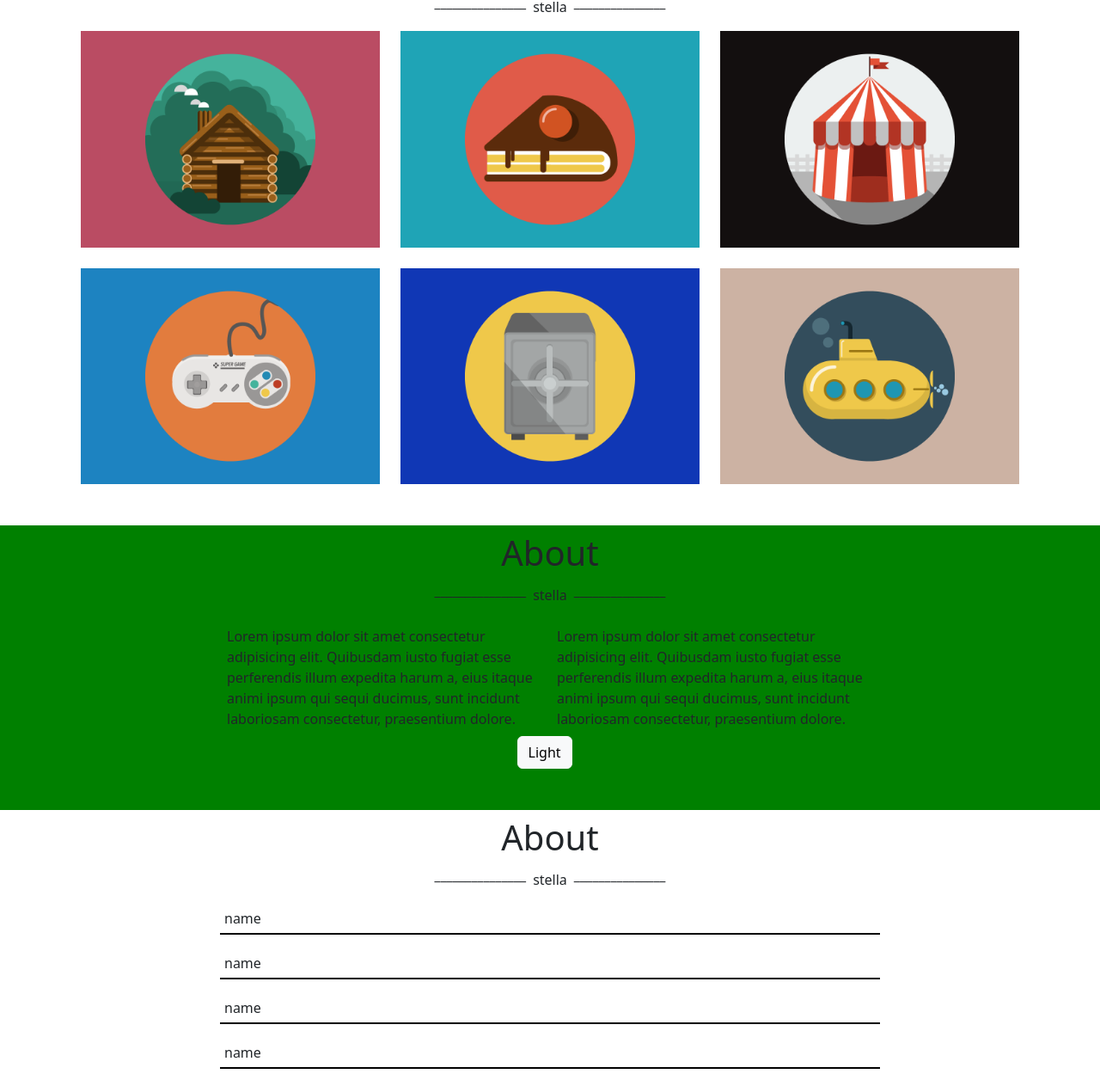
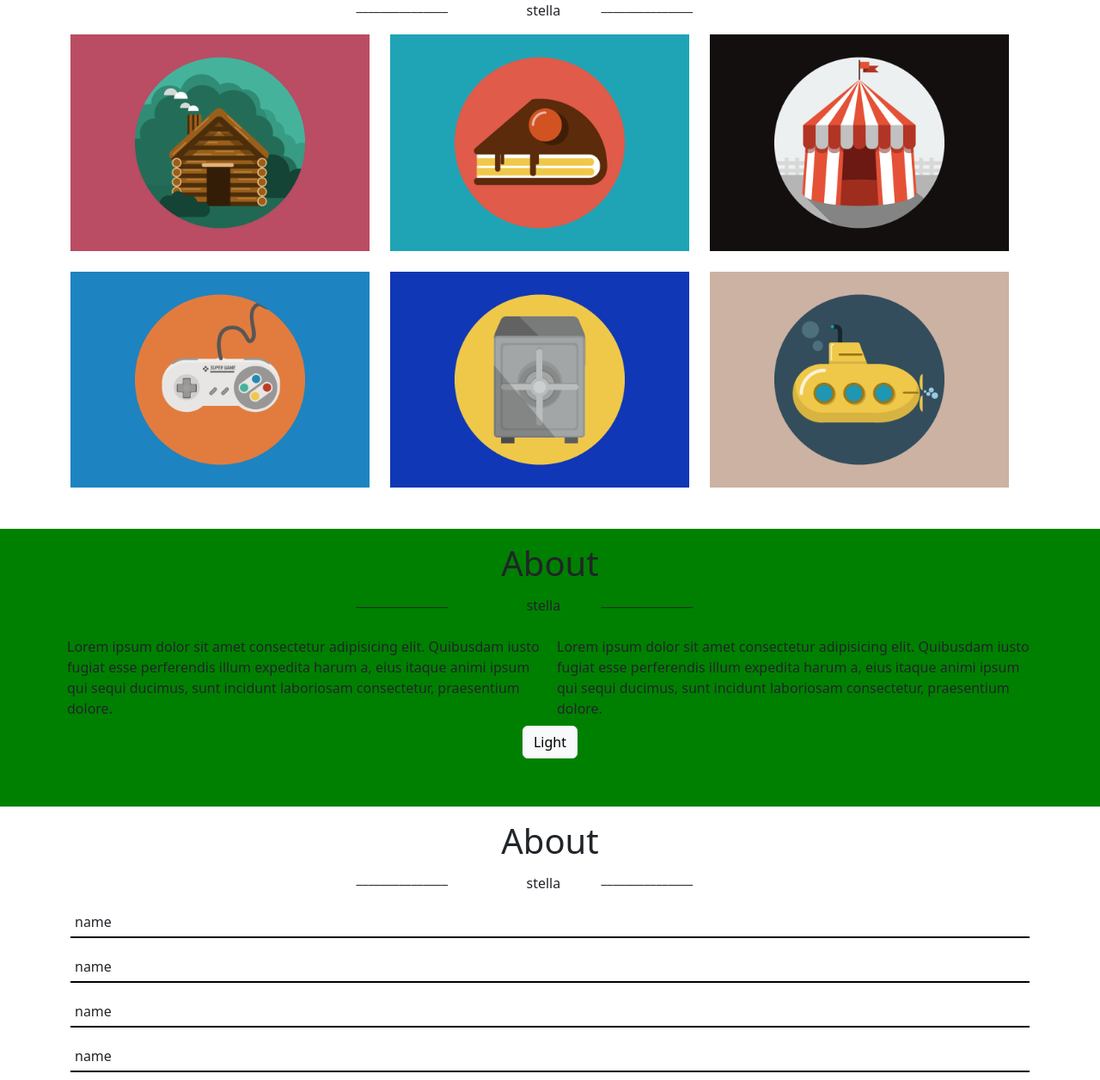
Before and after one commit to GiuseppeRepici/html-css-bootstrap-freelancer, a plain HTML site: page index.html in a window 1280 px wide. Shown: the part 459-1715 px from the top of the page at 86% size. Drawn offline with nearby package versions, Linux system fonts and the light colour scheme.

Commit message:
aggiornamenti

```diff
--- a/css/style.css
+++ b/css/style.css
@@ -19,12 +19,18 @@ img{
     margin: 0 auto;
 }
 
+.row h1 , .row h5{
+    text-align: center;
+}
+
+
 .a11{
     margin-top: 5px;
 }
 
 .cont{
     width: auto;
+    margin: 0 auto;
 }
 
 #img11{
@@ -36,10 +42,12 @@ img{
 
 .mwi{
     width: 60vw;
+    margin: 0 auto;
 }
 
-.centro{
-    margin-left: 27vw;
+.autom{
+    display: block;
+    margin: 0 auto;
 }
 
 .cont1 p{
--- a/index.html
+++ b/index.html
@@ -22,35 +22,50 @@
     </header>
 
     <main>
-        <div class="container-fluid blue">
-            <div class="container-sm d-flex flex-column align-items-center ">
-                <div class="cont  mt-2">
+
+        <div class="container-fluid blue pt-2 pb-1">
+            <div class="container-sm ">
+                <div class="row">
+                    <div class="cont">
                         <img src="img/avatar.svg" alt="">
                     </div>
-                <div class="cont mt-2">
+                </div>
+                <div class="row mt-2">
                     <h1>Start Botstrap</h1>
                 </div>
-                <div class="cont d-flex flex-row ">
-                    <p>_______________</p>
-                    <p class="px-2 a11">stella</p>
+                <div class="row justify-content-center">
+                    <div class="col-2">
                         <p>_______________</p>
                     </div>
-                <div class="cont mb-5">
+                    <div class="col-1">
+                        <p class="px-2 a11">stella</p>
+                    </div>
+                    <div class="col-2">
+                        <p>_______________</p>
+                    </div>
+                </div>
+                <div class="row mb-5">
                     <h5>Graphic artist - Web designer - Illustrator</h5>
                 </div>
             </div>
         </div>
         <div class="container-fluid">
-            <div class="container-sm d-flex flex-column align-items-center ">
-                <div class="container text-center mt-2">
+            <div class="container-sm  ">
+                <div class="text-center mt-2">
                     <h2>portfolio</h2>
                 </div>
-                <div class="cont d-flex flex-row ">
-                    <p>_______________</p>
-                    <p class="px-2 a11">stella</p>
+                <div class="row justify-content-center">
+                    <div class="col-2">
                         <p>_______________</p>
                     </div>
-                <div class="container text-center ">
+                    <div class="col-1">
+                        <p class="px-2 a11">stella</p>
+                    </div>
+                    <div class="col-2">
+                        <p>_______________</p>
+                    </div>
+                </div>
+                <div class="row">
                     <div class="row">
                         <div class="col">
                             <div class="cont ">
@@ -72,7 +87,6 @@
                         <div class="col">
                             <img id="img11" src="img/game.png" alt="">
                         </div>
-
                         <div class="col">
                             <img id="img11" src="img/safe.png" alt="">
                         </div>
@@ -85,37 +99,47 @@
         </div>
 
         <div class="container-fluid blue">
-            <div class="container-sm d-flex flex-column justify-content-center align-items-center max-width:80% ">
+            <div class="container-sm  pt-2 pb-2">
 
-                <div class="mwi">
+
+                    <div class=" mt-2 text-center">
+                        <h1>About</h1>
+                    </div>
+                    <div class="row justify-content-center">
+                        <div class="col-2">
+                            <p>_______________</p>
+                        </div>
+                        <div class="col-1">
+                            <p class="px-2 a11">stella</p>
+                        </div>
+                        <div class="col-2">
+                            <p>_______________</p>
+                        </div>
+                    </div>
+                    <div class="row ">
+                        <div class="col p-2">Lorem ipsum dolor sit amet consectetur adipisicing elit. Quibusdam iusto fugiat esse perferendis illum expedita harum a, eius itaque animi ipsum qui sequi ducimus, sunt incidunt laboriosam consectetur, praesentium dolore.</div>
+                        <div class="col p-2">Lorem ipsum dolor sit amet consectetur adipisicing elit. Quibusdam iusto fugiat esse perferendis illum expedita harum a, eius itaque animi ipsum qui sequi ducimus, sunt incidunt laboriosam consectetur, praesentium dolore.</div>
+                    </div>
+                        <button  type="button" class="btn btn-light autom mb-5">Light</button>
+                    </div>
+
+            </div>
+
+        <div class="container-fluid">
+            <div class="container-sm pt-2 pb-2">
                     <div class="cont mt-2 text-center">
                         <h1>About</h1>
                     </div>
-                    <div class="cont d-flex flex-row justify-content-center ">
-                        <p>_______________</p>
-                        <p class="px-2 a11">stella</p>
+                    <div class="row justify-content-center">
+                        <div class="col-2">
                             <p>_______________</p>
                         </div>
-                    <div class="cont d-flex flex-row ">
-                        <div class="lorem p-2">Lorem ipsum dolor sit amet consectetur adipisicing elit. Quibusdam iusto fugiat esse perferendis illum expedita harum a, eius itaque animi ipsum qui sequi ducimus, sunt incidunt laboriosam consectetur, praesentium dolore.</div>
-                        <div class="lorem p-2">Lorem ipsum dolor sit amet consectetur adipisicing elit. Quibusdam iusto fugiat esse perferendis illum expedita harum a, eius itaque animi ipsum qui sequi ducimus, sunt incidunt laboriosam consectetur, praesentium dolore.</div>
+                        <div class="col-1">
+                            <p class="px-2 a11">stella</p>
                         </div>
-                        <button  type="button" class="btn btn-light centro mb-5">Light</button>
+                        <div class="col-2">
+                            <p>_______________</p>
                         </div>
-                </div>
-            </div>
-
-        <div class="container-fluid">
-            <div class="container-sm d-flex flex-column justify-content-center align-items-center max-width:80% ">
-
-                <div class="mwi">
-                    <div class="cont mt-2 text-center">
-                        <h1>About</h1>
-                    </div>
-                    <div class="cont d-flex flex-row justify-content-center ">
-                        <p>_______________</p>
-                        <p class="px-2 a11">stella</p>
-                        <p>_______________</p>
                     </div>
                     <div class="cont1">
                         <p>name</p>
@@ -126,8 +150,10 @@
                     <button  type="button" class="btn btn-light color1 mb-5">Send</button>
             </div>
         </div>
-        </div>
-        </div>
     </main>
+
+    <footer>
+
+    </footer>
 </body>
 </html>
```
Lines whose indentation alone changed are shown as unchanged.
